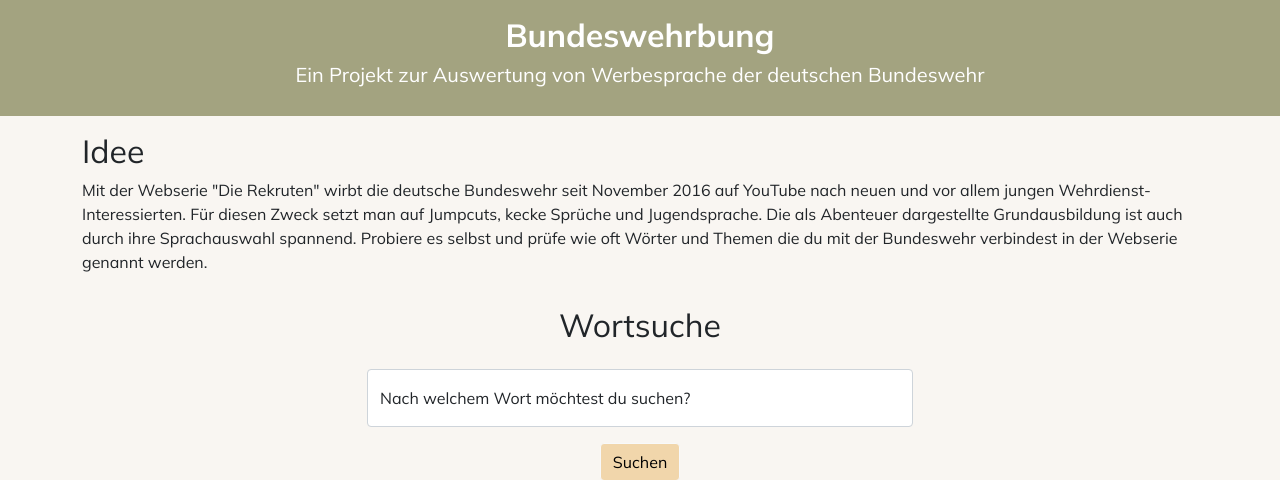
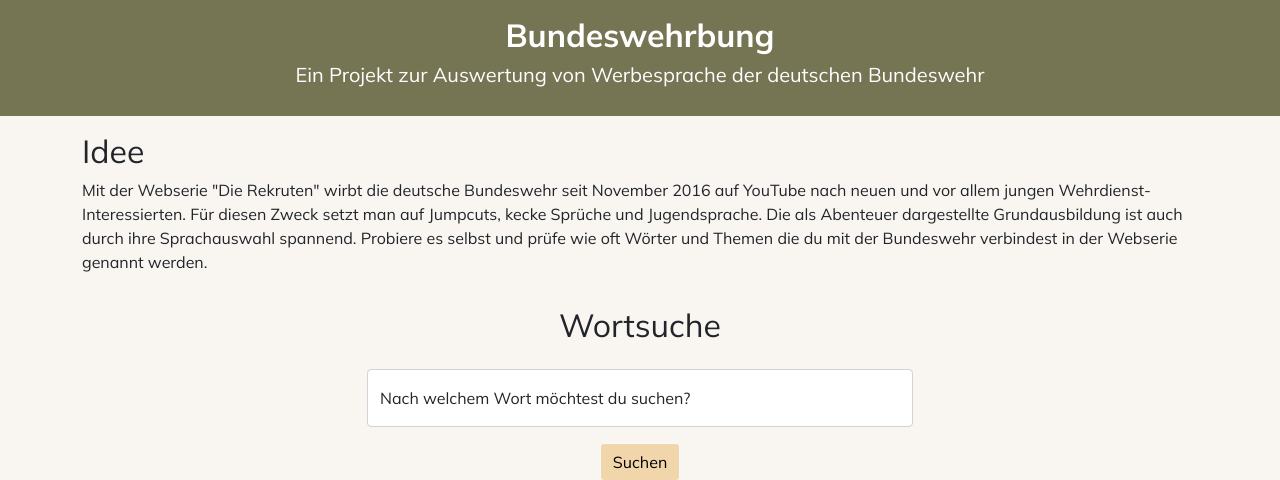
Before and after one commit to DasUnicorn/Bundeswehrbung, a Django app: page / in a window 1280 px wide. Shown: the top 480 px of the page. Run offline with Django 4.2, Linux system fonts and the light colour scheme.

Commit message:
changed colour for better contrast

```diff
--- a/templates/base.html
+++ b/templates/base.html
@@ -31,7 +31,7 @@
 
 	</head>
 	<body>
-		<div style="background: #a3a380; padding: 10px 0; color: white;" >
+		<div style="background: #757554; padding: 10px 0; color: white;" >
 				<form action="{% url 'index' %}" method="GET">
 					<button class="link" type="submit">Bundeswehrbung</button>
 					<p class="lead">Ein Projekt zur Auswertung von Werbesprache der deutschen Bundeswehr</p>
```
